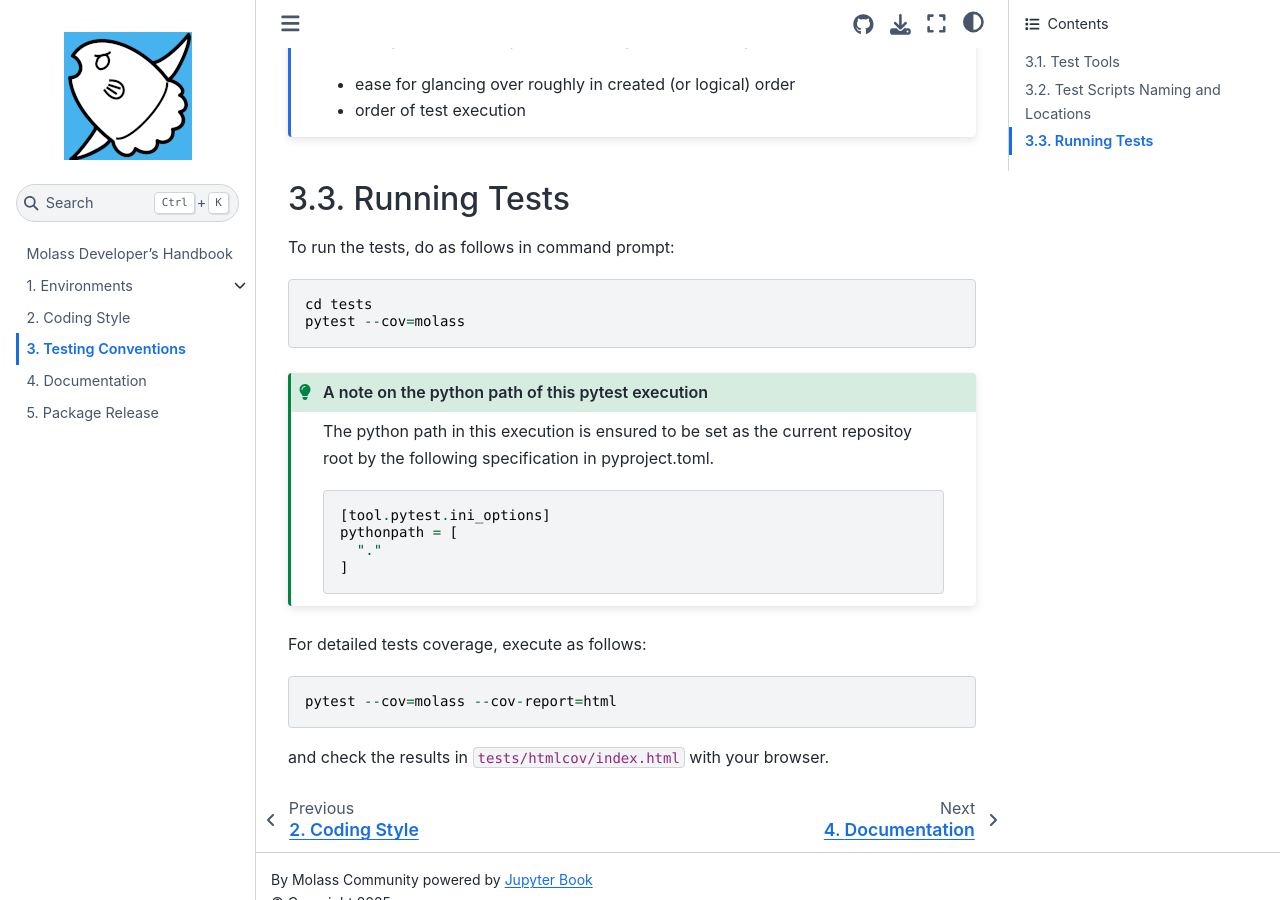
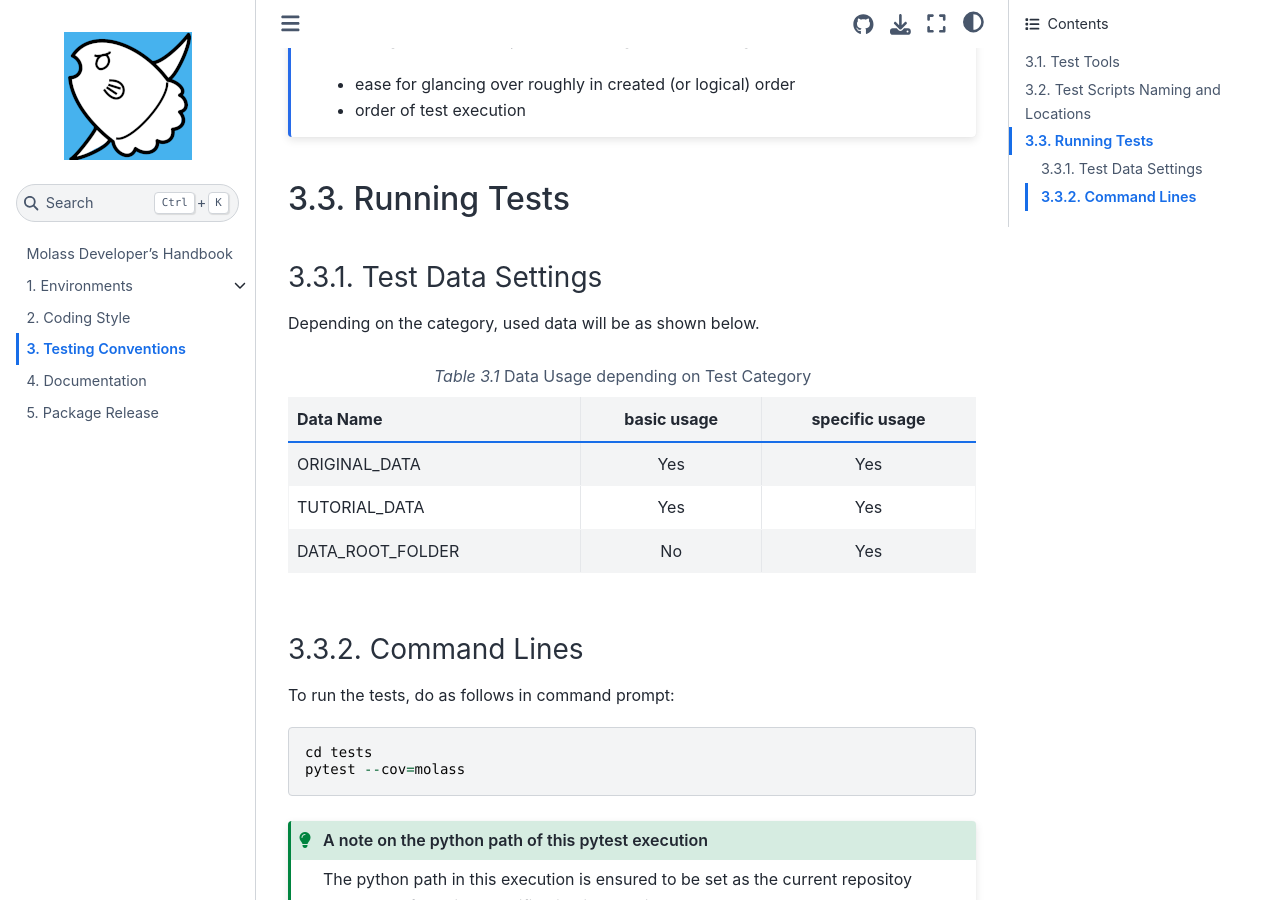
Before and after one commit to biosaxs-dev/molass-develop, a Jupyter Book: the page built from chapters/06/testing.md, in a window 1280 px wide and 900 px high, scrolled down 1014 px. Built offline with Jupyter Book 1.0.4 settings and Sphinx 7.4.7 and the Sphinx Book theme 1.1.4, drawn with Linux system fonts in a browser that asks for light colours.

Commit message:
add description on test data

````diff
--- a/chapters/06/testing.md
+++ b/chapters/06/testing.md
@@ -45,7 +45,22 @@ Three-digit numbers are just for ordering in the following sense.
 ```
 
 ## Running Tests
+### Test Data Settings
 
+Depending on the category, used data will be as shown below.
+
+:::{table} Data Usage depending on Test Category
+:widths: auto
+:align: center
+
+| Data Name| basic usage | specific usage |
+| :--- |:---:|:---:|
+| ORIGINAL_DATA    |  Yes   |  Yes    |
+| TUTORIAL_DATA    |  Yes   |  Yes   |
+| DATA_ROOT_FOLDER    |  No   |  Yes   |
+:::
+
+### Command Lines
 To run the tests, do as follows in command prompt:
 
 ```
````
